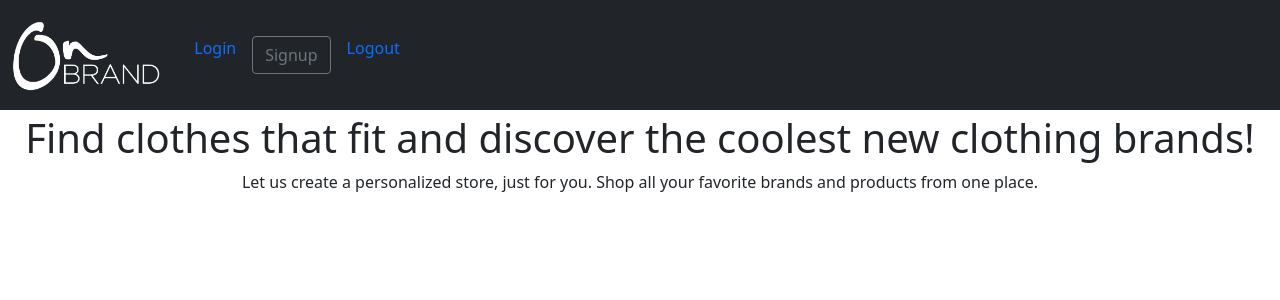
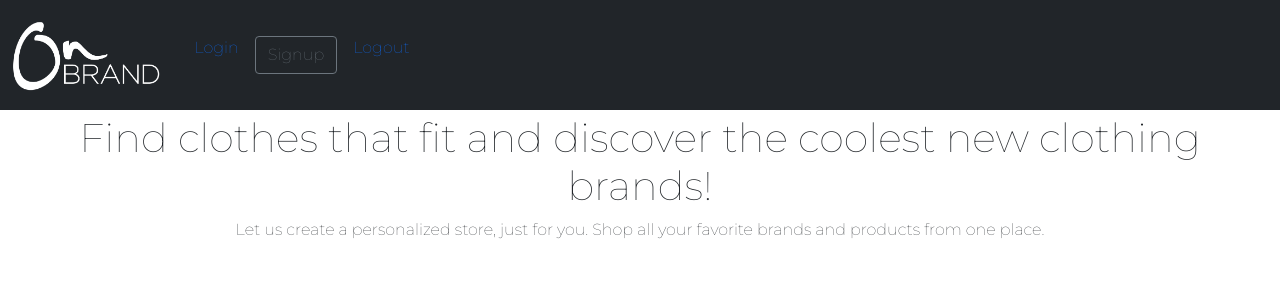
Before and after one commit to BrittanyMBui/onbrand-mvp, a React (Create React App) app in the folder onbrand-client/: page / in a window 1280 px wide. Shown: the top 300 px of the page. Built offline with nearby package versions, Linux system fonts and the light colour scheme.

Commit message:
Adds fonts

```diff
--- a/onbrand-client/public/index.html
+++ b/onbrand-client/public/index.html
@@ -11,6 +11,10 @@
     />
     <link rel="apple-touch-icon" href="%PUBLIC_URL%/logo192.png" />
     <link rel="manifest" href="%PUBLIC_URL%/manifest.json" />
+    <!-- GOOGLE FONTS -->
+    <link rel="preconnect" href="https://fonts.googleapis.com">
+    <link rel="preconnect" href="https://fonts.gstatic.com" crossorigin>
+    <link href="https://fonts.googleapis.com/css2?family=Montserrat:wght@100&display=swap" rel="stylesheet">
     <title>On Brand</title>
   </head>
   <body>
--- a/onbrand-client/src/App.css
+++ b/onbrand-client/src/App.css
@@ -1,3 +1,7 @@
+* {
+    font-family: Montserrat;
+}
+
 .landing-page {
     margin: 4px;
     text-align: center;
@@ -7,6 +11,11 @@
     margin: 4px;
     display: flex;
     flex-direction: column;
+}
+
+.user-info {
+    display: flex;
+    justify-content: space-around;
 }
 
 .form-group {
--- a/onbrand-client/src/components/UserInfo.js
+++ b/onbrand-client/src/components/UserInfo.js
@@ -9,7 +9,7 @@
     console.log(user);
 
     return (
-        <>
+        <div className="user-info">
         <h1>{user.name}'s Closet</h1>
         <p>PANT SIZE
         <br />{user.pantSize}
@@ -23,7 +23,7 @@
         <p>SPEND
             <br />{user.spend}
         </p>
-        </>
+        </div>
     )
 }
 
```
Also changed, not shown: 1 other file (tests, documents, lock files or other folders).
